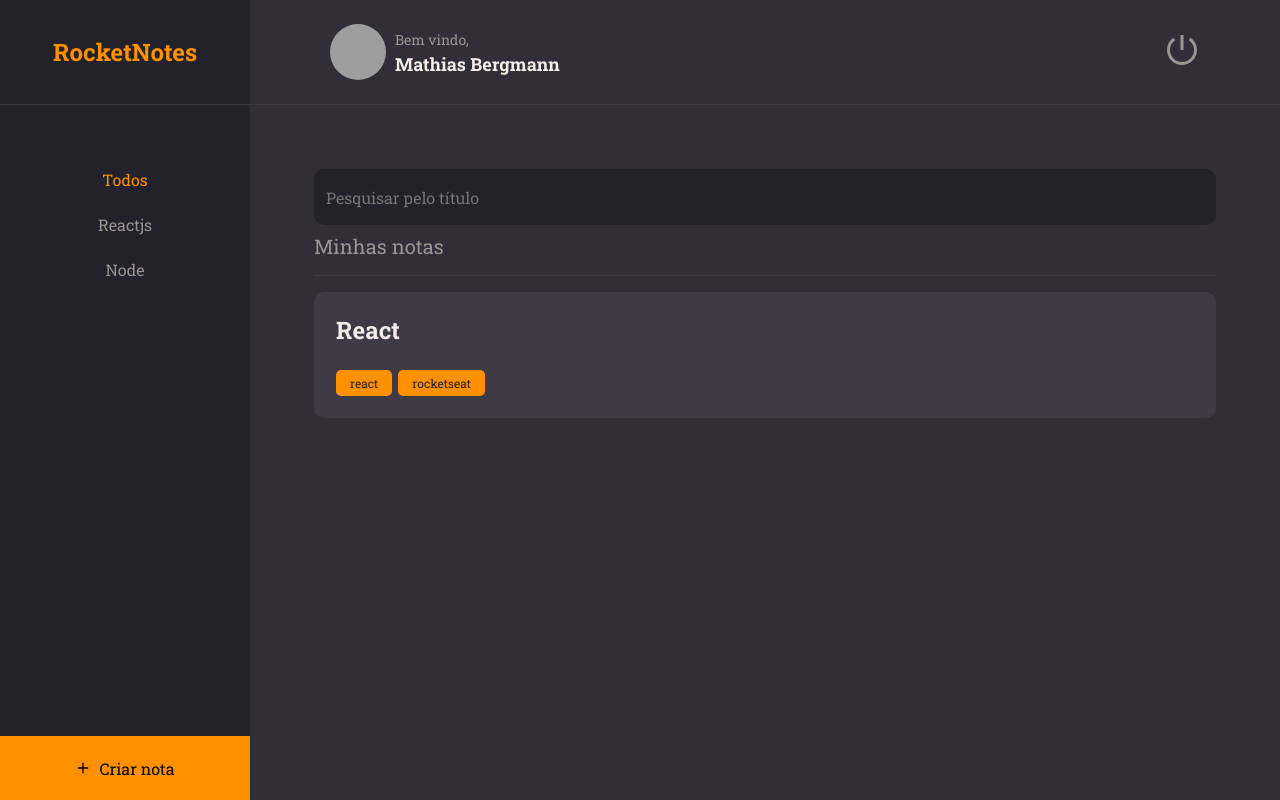
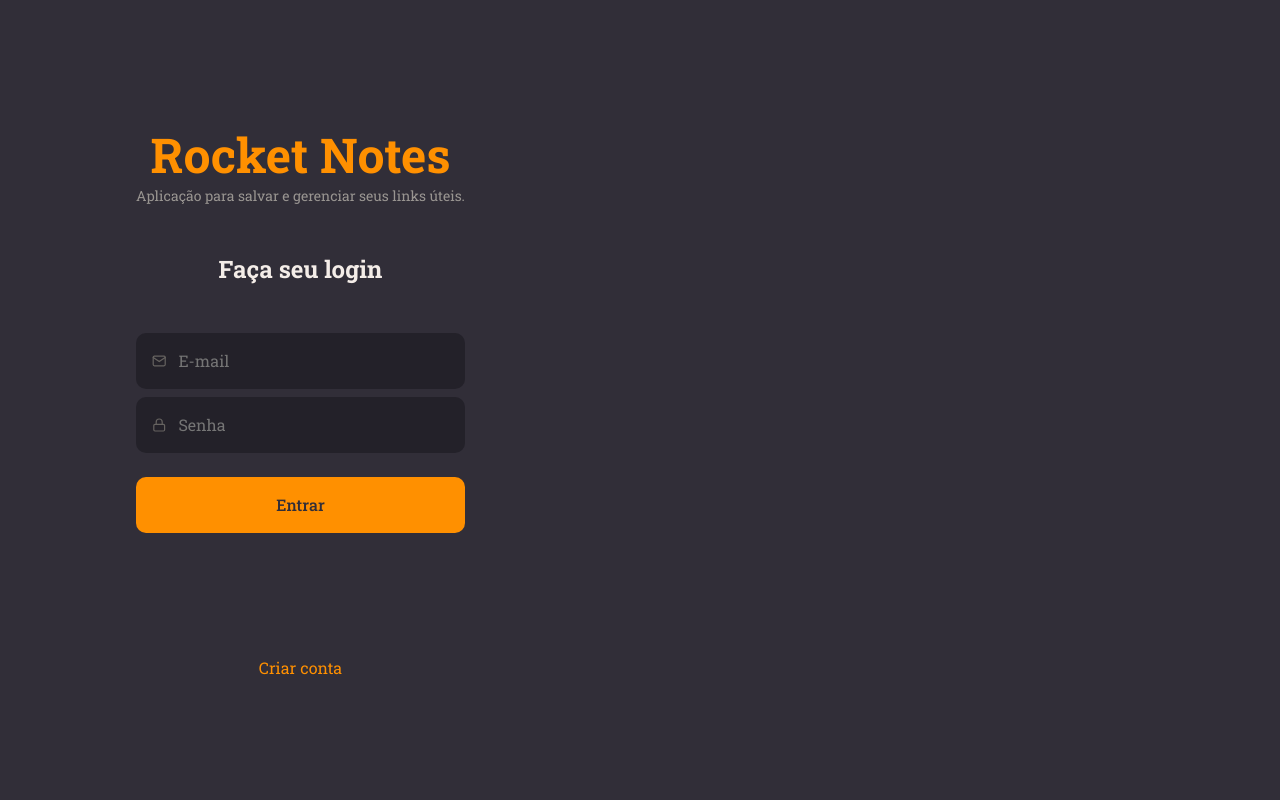
Before and after one commit to MathiasBergz/ReactJS, a React (Vite) app in the folder rocketnotes/: page / in a window 1280 px wide. Built offline with nearby package versions, Linux system fonts and the light colour scheme; grey boxes are pictures that could not be loaded.

Commit message:
Created SignIn page and assets folder

```diff
--- a/rocketnotes/src/main.jsx
+++ b/rocketnotes/src/main.jsx
@@ -5,12 +5,13 @@
 import GlobalStyle from './styles/global'
 import { Details } from './pages/Details'
 import { Home } from './pages/Home'
+import { SignIn } from './pages/SignIn'
 
 ReactDOM.createRoot(document.getElementById('root')).render(
   <React.StrictMode>
     <ThemeProvider theme={theme}>
       <GlobalStyle />
-      <Home />
+      <SignIn />
     </ThemeProvider>
   </React.StrictMode>,
 )
--- /dev/null
+++ b/rocketnotes/src/pages/SignIn/index.jsx
@@ -0,0 +1,36 @@
+import { Container, Form } from "./styles";
+import { FiLogIn, FiMail, FiLock } from 'react-icons/fi'
+
+import { Input } from '../../components/Input'
+import { Button } from '../../components/button'
+
+export function SignIn () {
+    return(
+        <Container>
+            <Form>
+                <h1>Rocket Notes</h1>
+                <p>Aplicação para salvar e gerenciar seus links úteis.</p>
+
+                <h2>Faça seu login</h2>
+
+                <Input
+                    placeholder="E-mail"
+                    type="text"
+                    icon={FiMail}
+                />
+
+                <Input
+                    placeholder="Senha"
+                    type="password"
+                    icon={FiLock}
+                />
+
+                <Button title="Entrar"/>
+
+                <a href="#">
+                    Criar conta
+                </a>
+            </Form>
+        </Container>
+    )
+}
--- /dev/null
+++ b/rocketnotes/src/pages/SignIn/styles.js
@@ -0,0 +1,40 @@
+import styled from "styled-components";
+
+export const Container = styled.div`
+    height: 100vh;
+
+    display: flex;
+    align-items: stretch;
+`
+
+export const Form = styled.form`
+    padding: 0 13.6rem;
+
+    display: flex;
+    align-items: center;
+    justify-content: center;
+    flex-direction: column;
+
+    text-align: center;
+
+    > h1 {
+        font-size: 4.8rem;
+        color: ${({ theme }) => theme.COLORS.ORANGE};
+    }
+
+    > p {
+        font-size: 1.4rem;
+        color: ${({ theme }) => theme.COLORS.GRAY_100};
+    }
+
+    > h2 {
+        font-size: 2.4rem;
+        color: ${({ theme }) => theme.COLORS.WHITE};
+        margin: 4.8rem 0;
+    }
+
+    > a {
+        margin-top: 12.4rem;
+        color: ${({ theme }) => theme.COLORS.ORANGE};
+    }
+`
```
